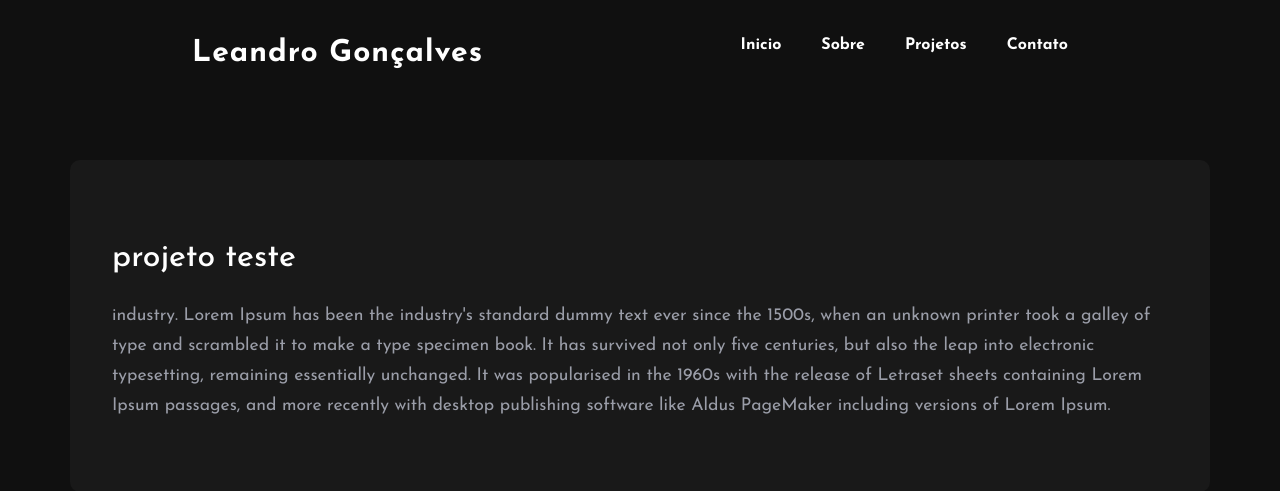
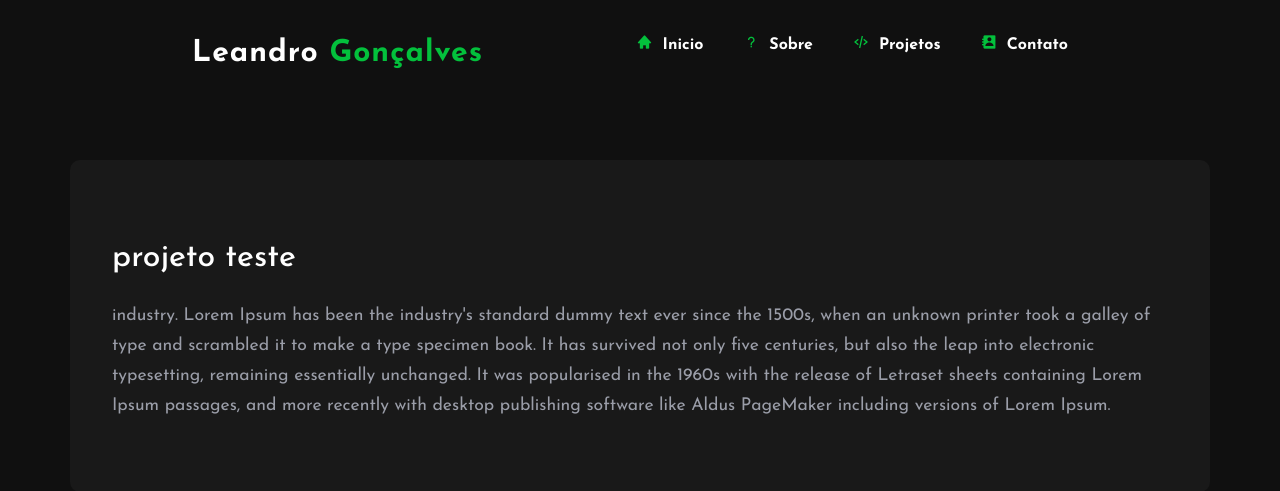
Before and after one commit to Leandro0O/portifolioDjango, a Django app: a page that uses baseapp/templates/baseapp/projects_detail.html in a window 1280 px wide. Shown: the top 491 px of the page. Run offline with Django 4.2, Linux system fonts and the light colour scheme; data comes from the database, SQL or seed files in the repository; parts of the project's set-up code (start-up, migrations or seed data) failed here and were passed over; some libraries are stand-ins or nearby versions.

Commit message:
correcoes style e html projetos

```diff
--- a/baseapp/templates/baseapp/projects_detail.html
+++ b/baseapp/templates/baseapp/projects_detail.html
@@ -18,15 +18,15 @@
 
 <body>
     <header>
-        <a href="{% url 'project:home' %}"  class="logo text-decoration-none">Leandro Gonçalves</a>
+        <a href="#" class="logo">Leandro <span>Gonçalves</span></a>
         <div class="bx bx-menu" id="menu-icon">
 
         </div>
         <ul class="navbar">
-            <li><a href="{% url 'project:home' %}" class="text-decoration-none">Inicio</a></li>
-            <li><a href="/#about" class="text-decoration-none">Sobre</a></li>
-            <li><a href="/#projects" class="text-decoration-none">Projetos</a></li>
-            <li><a href="/#contact" class="text-decoration-none">Contato</a></li>
+            <li><a href="/"><i class='bx bxs-home'></i>Inicio</a></li>
+            <li><a href="/#about"><i class='bx bx-question-mark' ></i>Sobre</a></li>
+            <li><a href="/#projects"><i class='bx bx-code-alt'></i>Projetos</a></li>
+            <li><a href="/#contact"><i class='bx bxs-contact' ></i>Contato</a></li>
 
         </ul>
     </header>
@@ -62,6 +62,11 @@
       <!-- footer -->
       <footer class="footer">
         <p>Copyright &copy; 2022 Leandro Gonçalves. All Rights Reserved.</p>
+            <ul class="footer-contact">
+                <li><a href="https://github.com/Leandro0O" ><i class='bx bxl-github' ></i></a></li>
+                <li><a href="https://api.whatsapp.com/send?phone=553199426611" ><i class='bx bxl-whatsapp'></i></a></li>
+                <li><a href="https://www.linkedin.com/in/leandro-gon%C3%A7alves-reis/"><i class='bx bxl-linkedin' ></i></a></li>
+            </ul>
     </footer>
 
     <!--Js-->
--- a/static/css/medias.css
+++ b/static/css/medias.css
@@ -69,6 +69,7 @@
     }
     .about{
         grid-template-columns: 1fr;
+
     }
     .about-img{
         text-align: center;
--- a/static/css/styles.css
+++ b/static/css/styles.css
@@ -10,6 +10,9 @@
     text-decoration: none;
     scroll-behavior: smooth;
     scroll-padding-top: 3.5rem;
+}
+a{
+    text-decoration: none;
 }
 
 :root {
@@ -203,7 +206,7 @@
 }
 
 .about {
-    background: var(--second-bg-clor);
+    background: var(--bg-clor);
     display: grid;
     grid-template-columns: repeat(2, 2fr);
     align-items: center;
```
